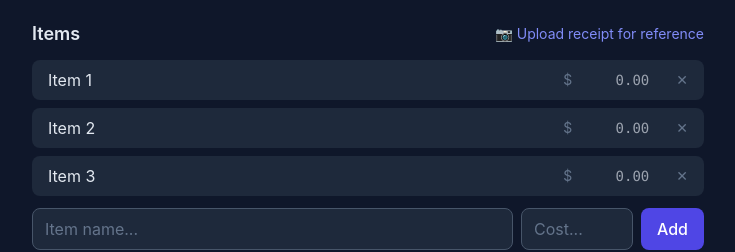
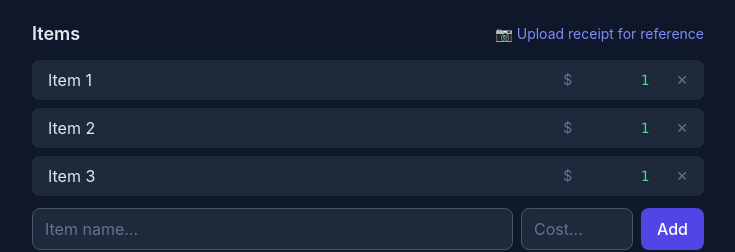
Before and after one commit to failturtle/fairChiwaziWebApp, a React (Vite) app: page / in a window 1280 px wide. Shown: the part 343-595 px from the top of the page, without its empty margins (272-1007 px from the left). Built offline with nearby package versions, Linux system fonts and the light colour scheme.

Commit message:
Default item cost to

```diff
--- a/src/App.tsx
+++ b/src/App.tsx
@@ -39,9 +39,9 @@ export default function App() {
   )
   const [items, setItems] = useState<Item[]>(() =>
     load('fc:items', [
-      { id: '1', name: 'Item 1', cost: 0, assignedTo: [] },
-      { id: '2', name: 'Item 2', cost: 0, assignedTo: [] },
-      { id: '3', name: 'Item 3', cost: 0, assignedTo: [] },
+      { id: '1', name: 'Item 1', cost: 1, assignedTo: [] },
+      { id: '2', name: 'Item 2', cost: 1, assignedTo: [] },
+      { id: '3', name: 'Item 3', cost: 1, assignedTo: [] },
     ])
   )
 
```
